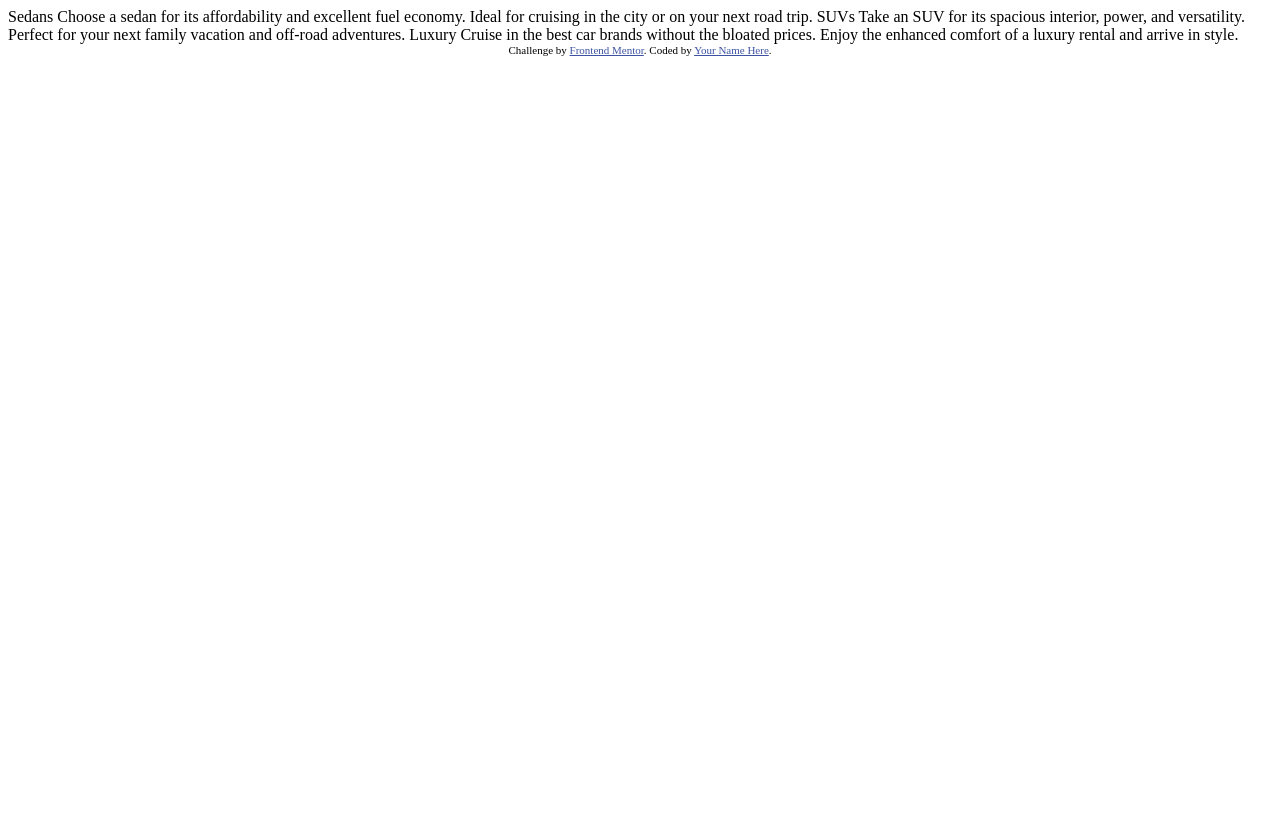
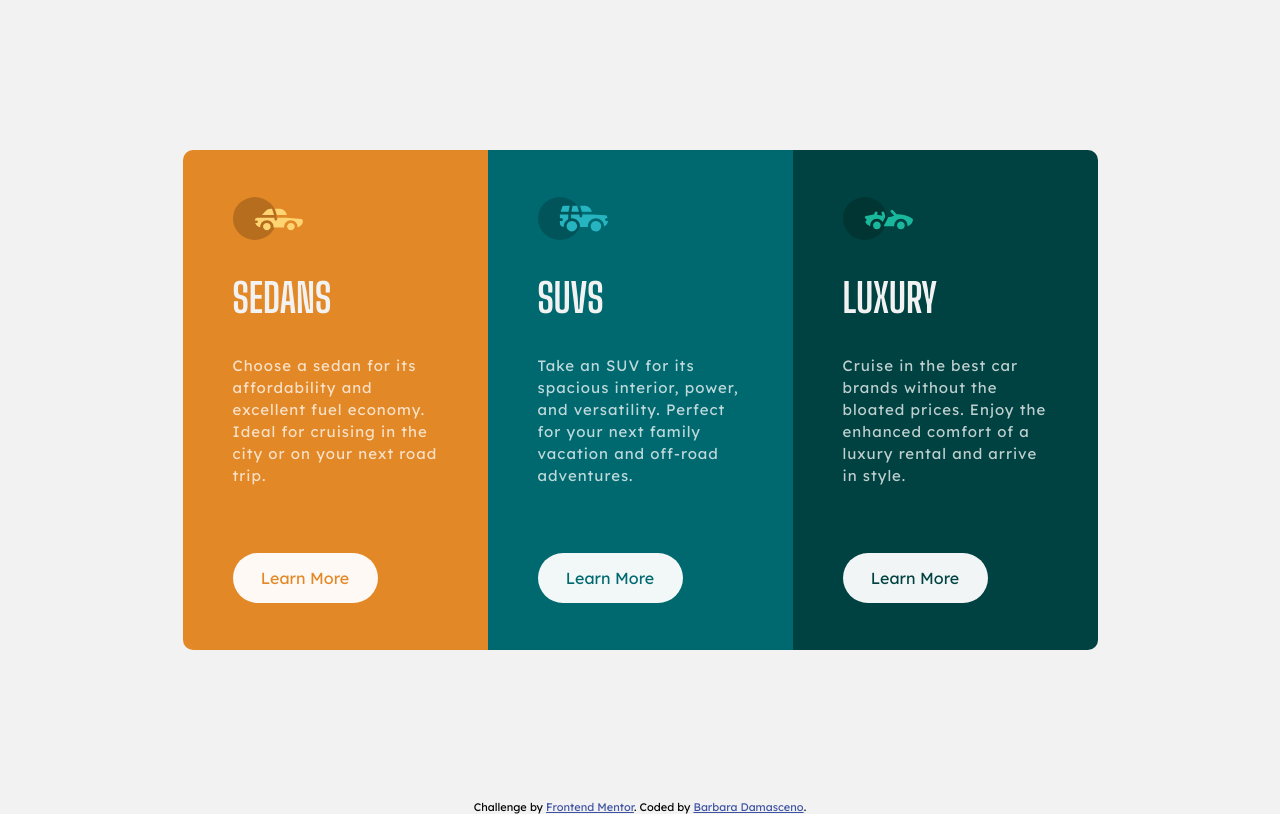
Before and after one commit to barbaradamasdev/3-column-preview-card-component, a plain HTML site: page index.html in a window 1280 px wide. Drawn offline with Linux system fonts and the light colour scheme.

Commit message:
HTML and CSS done

```diff
--- a/index.html
+++ b/index.html
@@ -5,7 +5,7 @@
   <meta name="viewport" content="width=device-width, initial-scale=1.0"> <!-- displays site properly based on user's device -->
 
   <link rel="icon" type="image/png" sizes="32x32" href="./images/favicon-32x32.png">
-
+  <link rel="stylesheet" href="style.css">
   <title>Frontend Mentor | 3-column preview card component</title>
 
   <!-- Feel free to remove these styles or customise in your own stylesheet 👍 -->
@@ -15,22 +15,43 @@
   </style>
 </head>
 <body>
+  <div class="content">
 
-  Sedans
-  Choose a sedan for its affordability and excellent fuel economy. Ideal for cruising in the city
-  or on your next road trip.
+    <div class="one">
+      <img src="images/icon-sedans.svg" alt="">
+    <h1>Sedans</h1>
+    <p>Choose a sedan for its affordability and excellent fuel economy. Ideal for cruising in the city
+      or on your next road trip.</p>
+      <div></div>
+      <button>Learn More</button>
+    </div>
 
-  SUVs
-  Take an SUV for its spacious interior, power, and versatility. Perfect for your next family vacation
-  and off-road adventures.
+    <div class="two">
+      <img src="images/icon-suvs.svg" alt="">
+    <h1>SUVs</h1>
+    <p>Take an SUV for its spacious interior, power, and versatility. Perfect for your next family vacation
+      and off-road adventures.</p>
+      <div></div>
+      <button>Learn More</button>
+    </div>
 
-  Luxury
-  Cruise in the best car brands without the bloated prices. Enjoy the enhanced comfort of a luxury
-  rental and arrive in style.
+    <div class="three">
+      <img src="images/icon-luxury.svg" alt="">
+    <h1>Luxury</h1>
+    <p>Cruise in the best car brands without the bloated prices. Enjoy the enhanced comfort of a luxury
+      rental and arrive in style.</p>
+      <div></div>
+      <button>Learn More</button>
+    </div>
 
+
+
+
+
+  </div>
   <div class="attribution">
     Challenge by <a href="https://www.frontendmentor.io?ref=challenge" target="_blank">Frontend Mentor</a>.
-    Coded by <a href="#">Your Name Here</a>.
+    Coded by <a href="https://github.com/barbaradamasdev/">Barbara Damasceno</a>.
   </div>
 </body>
 </html>
--- /dev/null
+++ b/style.css
@@ -0,0 +1,114 @@
+@import url('https://fonts.googleapis.com/css2?family=Big+Shoulders+Display:wght@700&family=Lexend+Deca&display=swap');
+
+:root {
+    /* Primary Color */
+    --orange: hsl(31, 77%, 52%);
+    --cyan: hsl(184, 100%, 22%);
+    --darkCyan: hsl(179, 100%, 13%);
+
+    /* Neutral Color */
+    --paragraphs: hsla(0, 0%, 100%, 0.75);
+    --gray: hsl(0, 0%, 95%);  /* (background, headings, buttons) */
+}
+
+*{
+    margin: 0;
+    padding: 0;
+    box-sizing: border-box;
+}
+
+body {
+    position: absolute;
+    top: 0;
+    left: 0;
+    right: 0;
+    bottom: 0;
+    font-family: 'Lexend Deca', sans-serif;
+    font-size: 15px;
+    background-color: var(--gray);
+}
+
+.content {
+    margin: auto;
+    position: relative;
+    top: 0;
+    left: 0;
+    right: 0;
+    bottom: 0;
+
+    display: flex;
+    align-items: center;
+    justify-content: center;
+    height: 100vh;
+}
+
+h1 {
+    font-family: 'Big Shoulders Display', cursive;
+    text-transform: uppercase;
+    font-size: 40px;
+    color: var(--gray);
+}
+
+p {
+    color: var(--paragraphs);
+    letter-spacing: 1px;
+    line-height: 22px;
+}
+
+.one, .two, .three{
+    padding: 40px 50px;
+    display: flex;
+    flex-direction: column;
+    justify-content: space-around;
+    gap: 20px;
+    width: 305px;
+    height: 500px;
+}
+
+.one {
+    background-color: var(--orange);
+    border-radius: 10px 0 0 10px;
+}
+
+.two {
+    background-color: var(--cyan);
+}
+
+.three {
+    background-color: var(--darkCyan);
+    border-radius: 0 10px 10px 0;
+}
+
+button {
+    padding: 15px 0;
+    border-radius: 30px;
+    border: none;
+    font-size: 16px;
+    font-family: 'Lexend Deca', sans-serif;
+    margin-right: 60px;
+    background-color: var(--gray);
+    mix-blend-mode: screen; /* For transparency in text button */
+}
+
+button:hover {
+    border: 2px solid var(--paragraphs);
+    padding: 13px 0;
+    color: var(--paragraphs);
+    cursor: pointer;
+    background-color: rgba(0, 0, 0, 0);
+}
+
+img {
+    width: 70px;
+}
+
+@media (max-width: 925px) {
+    .content {
+        flex-direction: column;
+        top: 250px;
+    }
+
+    .one {border-radius: 10px 10px 0 0;}
+    .three {border-radius: 0 0 10px 10px;}
+
+}
```
